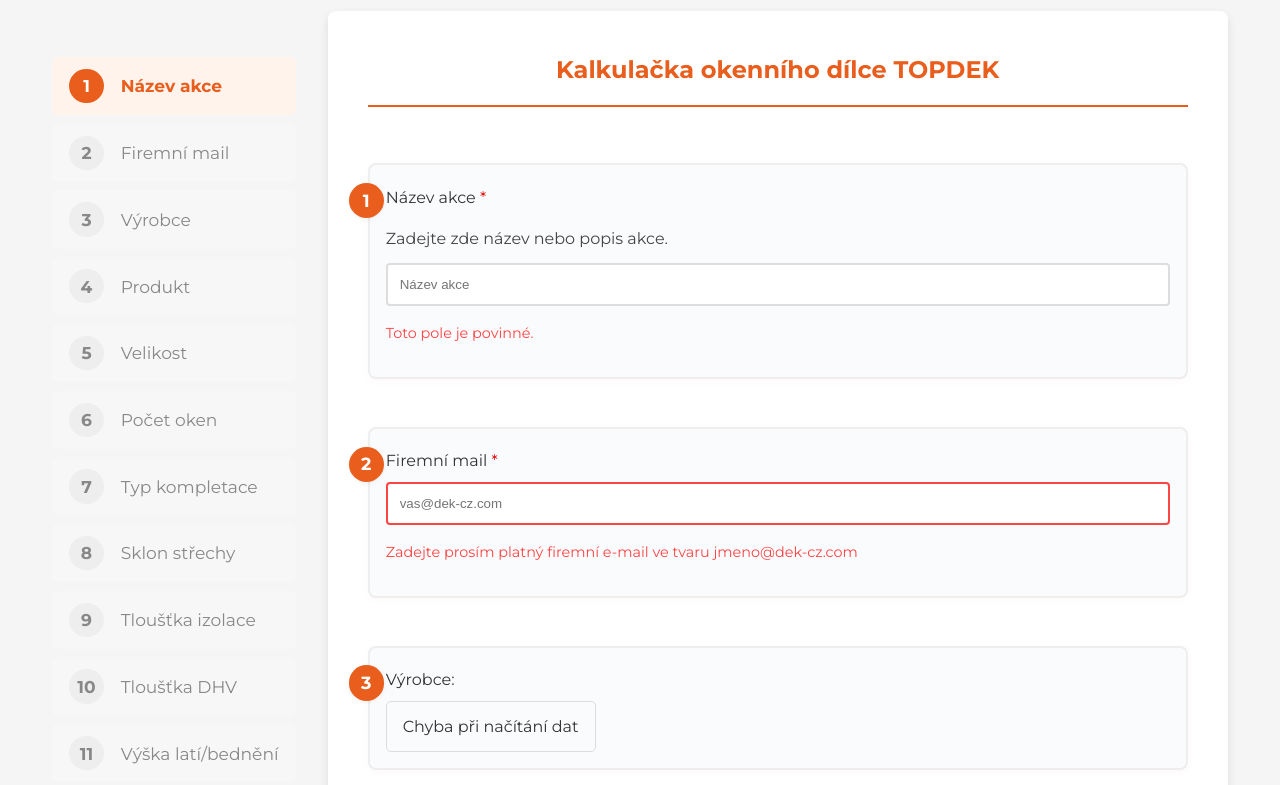
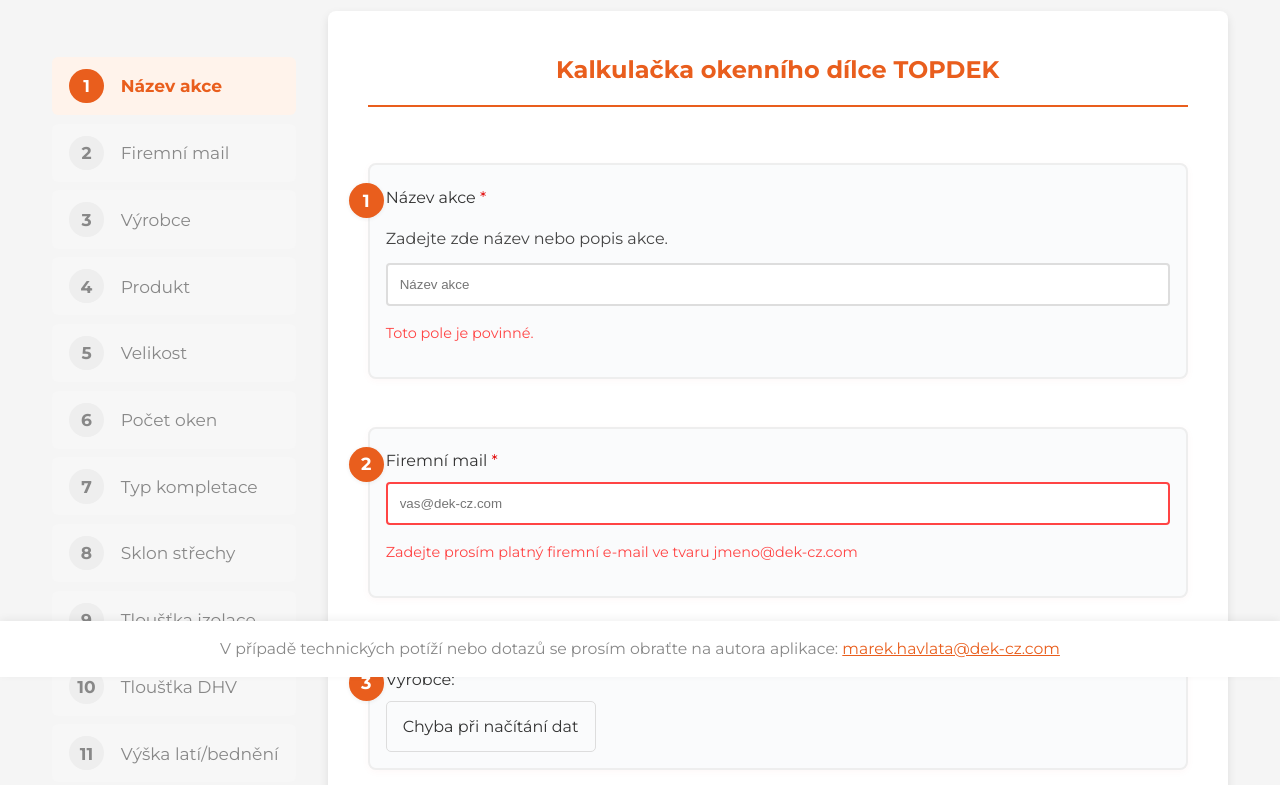
Before and after one commit to Marek-DEK/Kalkulacka_okenni_dilec, a plain HTML site: page index.html in a window 1280 px wide. Shown: the part 123-908 px from the top of the page. Drawn offline with Linux system fonts and the light colour scheme; no server answers.

Commit message:
Update index.html
pridani footeru

```diff
--- a/index.html
+++ b/index.html
@@ -631,6 +631,23 @@
         </div>
     </main>
 
+    <footer style="
+        position: fixed;
+        left: 0;
+        bottom: 0;
+        width: 100%;
+        background: #fff;
+        text-align: center;
+        color: #888;
+        font-size: 0.98em;
+        box-shadow: 0 -2px 8px rgba(0,0,0,0.06);
+        padding: 1em 0 1em 0;
+        z-index: 2000;
+    ">
+        V případě technických potíží nebo dotazů se prosím obraťte na autora aplikace:
+        <a href="mailto:marek.havlata@dek-cz.com" style="color:#E95E1D;text-decoration:underline;">marek.havlata@dek-cz.com</a>
+    </footer>
+
     <script>
         const scriptURL = 'https://script.google.com/macros/s/AKfycbwuwIUAj5XdHMEpmfc6dzWIwQ9GSlwXWEAmOSvTno0L9A5641pCGIj6ABXj3RIRAEcYTA/exec';
         const elements = {
```
